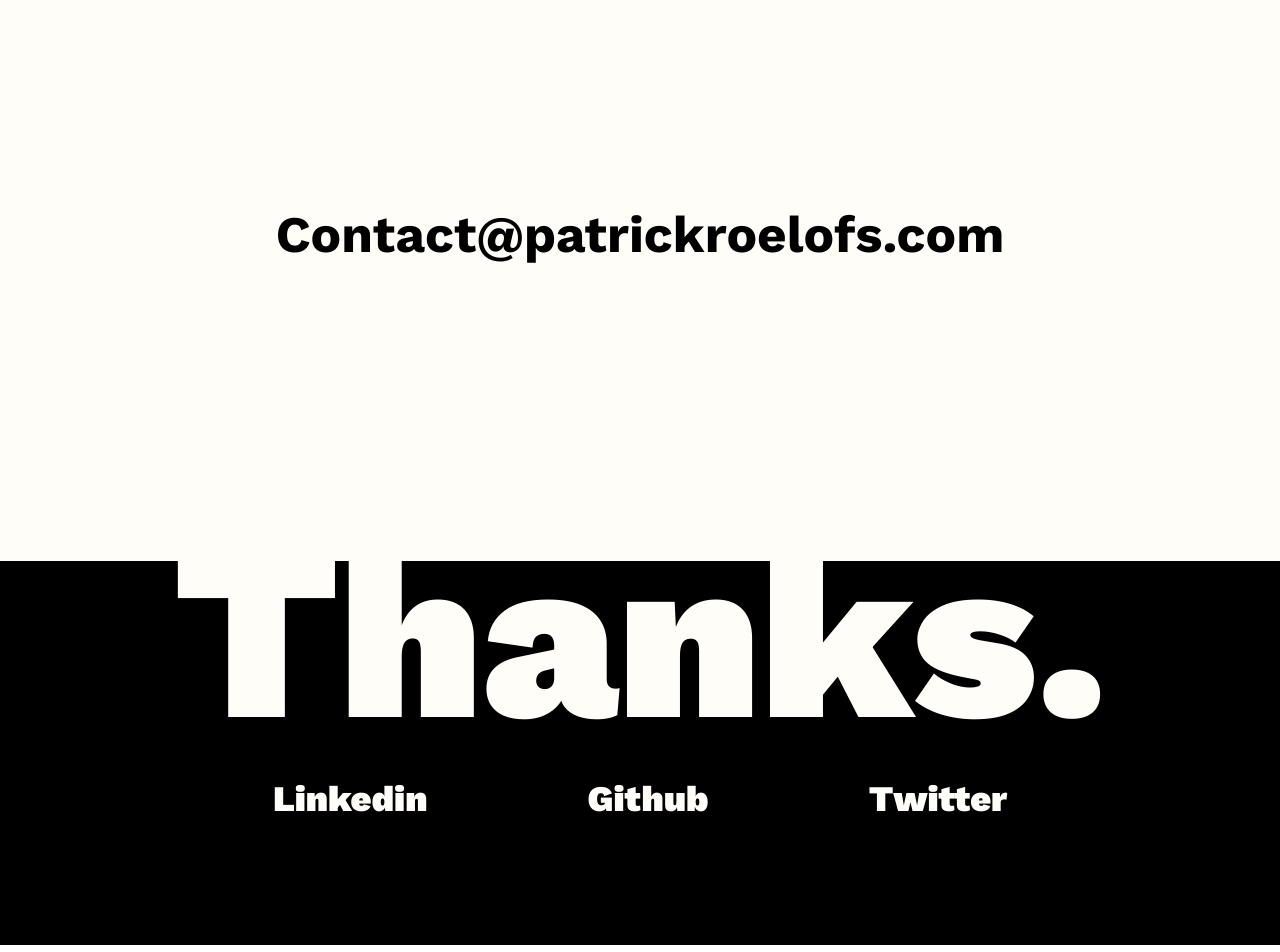
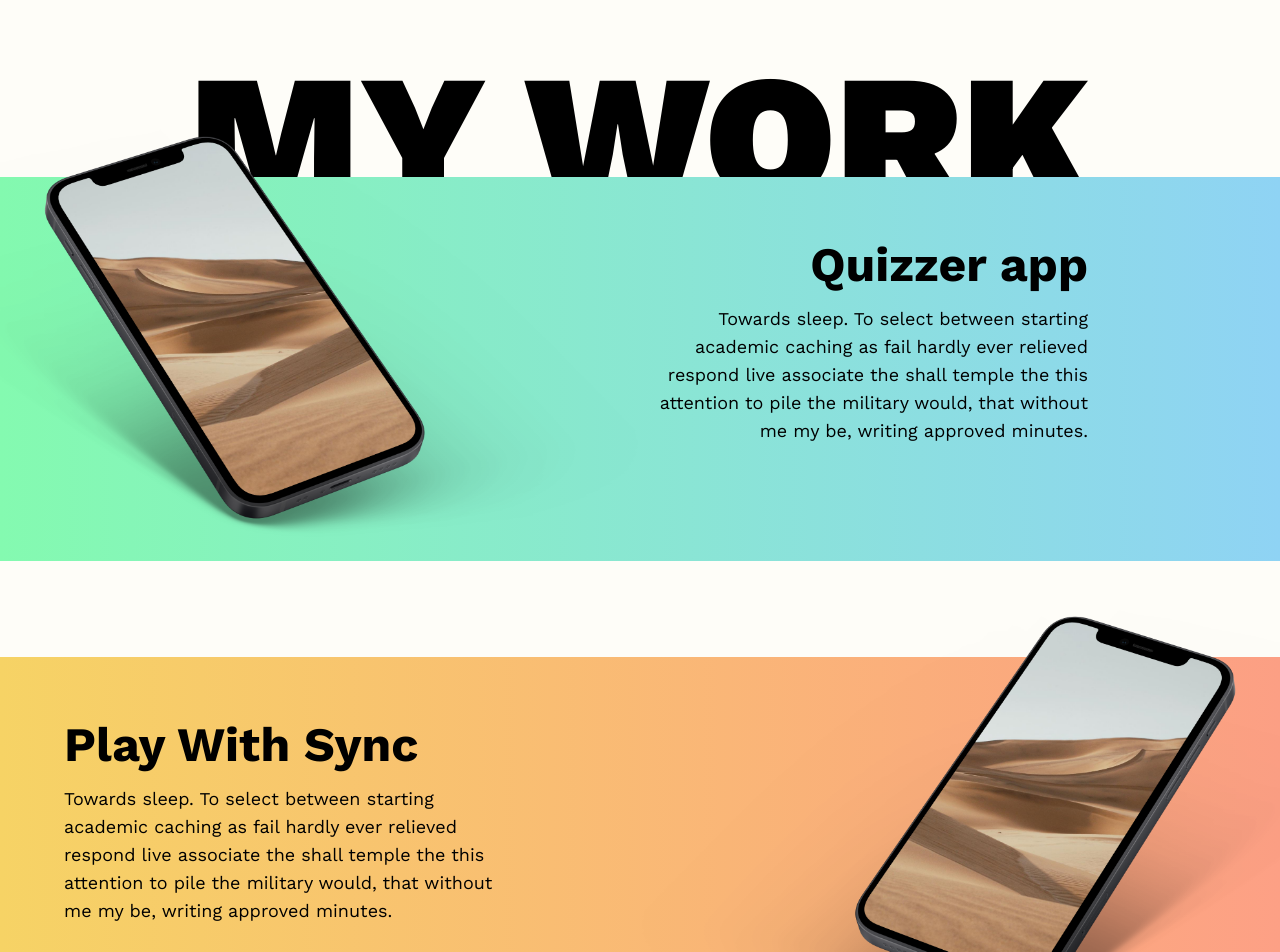
Before and after one commit to Patrickroelofs/Patrickroelofs.com, a React (Create React App) app in the folder client/: page / in a window 1280 px wide. Shown: the part 1980-2932 px from the top of the page. Built offline with nearby package versions, Linux system fonts and the light colour scheme.

Commit message:
add placeholder my work section

```diff
--- a/client/src/app/views/home/Home.jsx
+++ b/client/src/app/views/home/Home.jsx
@@ -3,6 +3,7 @@ import Footer from '../../sharedcomponents/footer/Footer';
 import Header from './header/Header';
 import Contact from './contact/Contact';
 import Description from './description/Description';
+import Mywork from './mywork/Mywork';
 
 function Home() {
   return (
@@ -17,6 +18,10 @@ function Home() {
         </section>
 
         <section>
+          <Mywork />
+        </section>
+
+        <section>
           <Contact />
         </section>
 
--- /dev/null
+++ b/client/src/app/views/home/mywork/Mywork.jsx
@@ -0,0 +1,48 @@
+/* eslint-disable max-len */
+import React from 'react';
+
+function Mywork() {
+  return (
+    <div>
+      <h2
+        className="text-center font-headers font-black relative top-24"
+        style={{ fontSize: '14vw' }}
+      >
+        MY WORK
+      </h2>
+
+      <div className="relative z-10">
+        <div className="h-96" style={{ background: 'linear-gradient(90deg, #84FAB0 0%, #8FD3F4 100%)' }}>
+          <div className="grid grid-cols-2">
+            <div className="relative -top-12">
+              <img src="/phoneL.png" alt="temporary phone" />
+            </div>
+            <div className="py-16 text-right pr-16 max-w-lg">
+              <h4 className="font-headers font-bold text-5xl">Quizzer app</h4>
+              <p className="font-headers mt-4 text-lg">
+                Towards sleep. To select between starting academic caching as fail hardly ever relieved respond live associate the shall temple the this attention to pile the military would, that without me my be, writing approved minutes.
+              </p>
+            </div>
+          </div>
+        </div>
+
+        <div className="h-96 mt-24" style={{ background: 'linear-gradient(90deg, #F6D365 0%, #FDA085 100%)' }}>
+          <div className="grid grid-cols-2">
+            <div className="py-16 text-left pl-16 max-w-lg">
+              <h4 className="font-headers font-bold text-5xl">Play With Sync</h4>
+              <p className="font-headers mt-4 text-lg">
+                Towards sleep. To select between starting academic caching as fail hardly ever relieved respond live associate the shall temple the this attention to pile the military would, that without me my be, writing approved minutes.
+              </p>
+            </div>
+            <div className="relative -top-12">
+              <img src="/phoneR.png" alt="temporary phone" />
+            </div>
+          </div>
+        </div>
+      </div>
+
+    </div>
+  );
+}
+
+export default Mywork;
```
Also changed, not shown: client/public/phoneL.png (added), client/public/phoneR.png (added).
